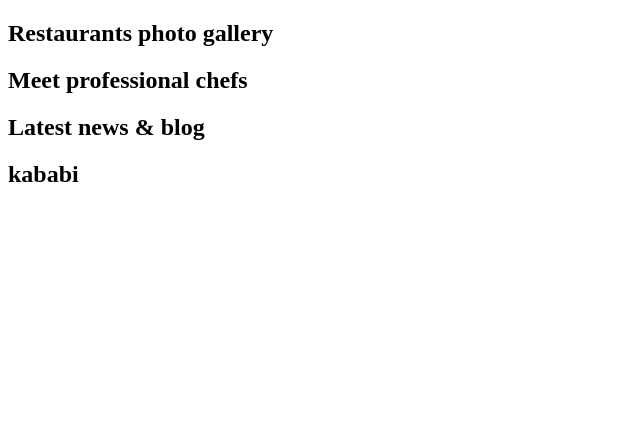
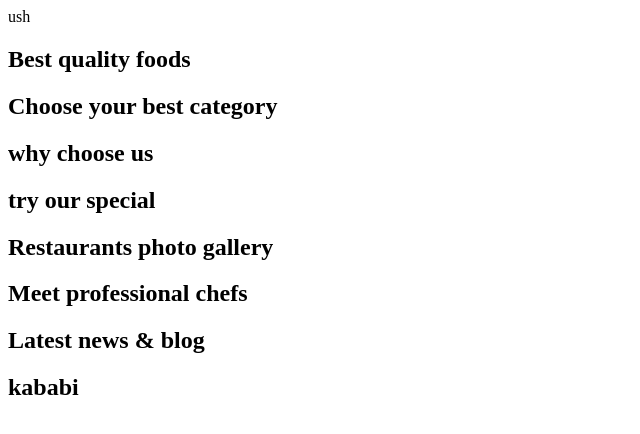
Before and after one commit to Carole-GRD/kababi-food, a plain HTML site: page index.html in a window 1280 px wide. Shown: the whole page, without its empty margins (0-640 px from the left). Drawn offline with Linux system fonts and the light colour scheme.

Commit message:
update carole-index-food

```diff
--- a/index.html
+++ b/index.html
@@ -1,12 +1,26 @@
 <!DOCTYPE html>
 <html lang="en">
 <head>
-    <meta charset="UTF-8">
+    <meta charset="UTF-8">ush
     <meta name="viewport" content="width=device-width, initial-scale=1.0">
     <title>kababi food</title>
     <link rel="stylesheet" href="scss/styles.css">
 </head>
 <body>
+    <section>
+        <h1>Best quality foods</h1>
+    </section>
+
+    <section>
+        <h2>Choose your best category</h2>
+    </section>
+
+    <section>
+        <h2>why choose us</h2>
+    </section>
+    <section>
+        <h2>try our special</h2>
+    </section>
     <section>
         <h2>Restaurants photo gallery</h2>
     </section>
```
